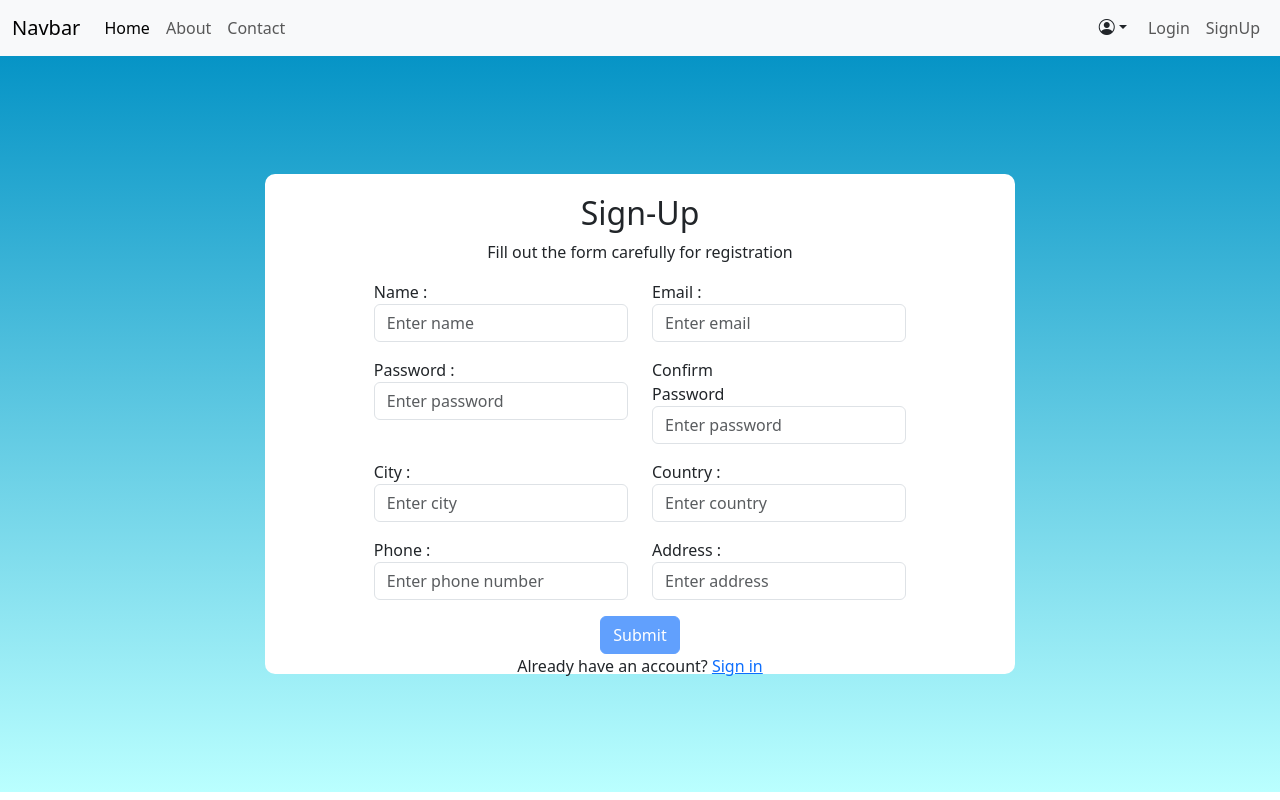
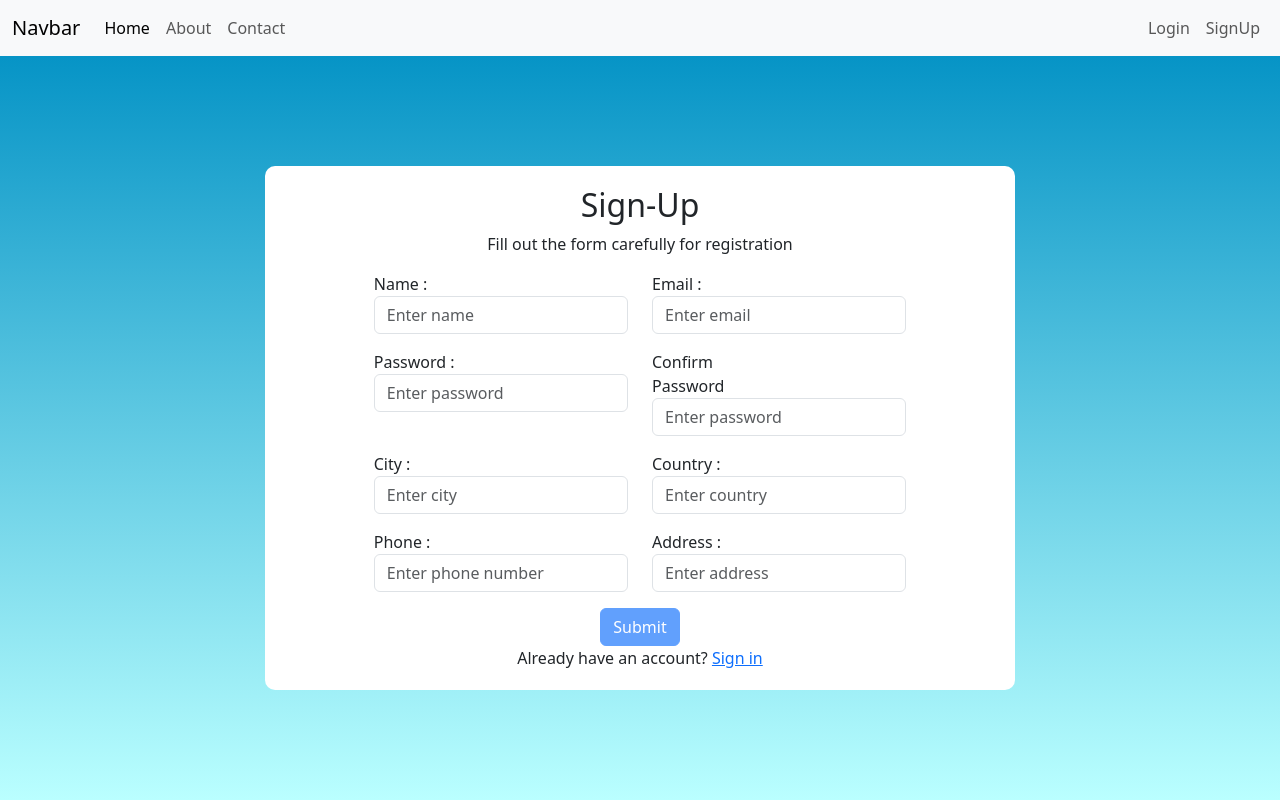
Before and after one commit to SatyamChoukse/Angular_Project_Initialization, an Angular app: page /register in a window 1280 px wide. Built offline with nearby package versions, Linux system fonts and the light colour scheme.

Commit message:
changes in scss with or without login

```diff
--- a/src/app/public/header/header.component.html
+++ b/src/app/public/header/header.component.html
@@ -17,20 +17,21 @@
           </li>
         </ul>
         <ul class="navbar-nav">
-          <div class="dropdown">
+          <div class="dropdown" *ngIf="token">
             <button class="btn dropdown-toggle" type="button" data-bs-toggle="dropdown" aria-expanded="false">
               <i class="bi bi-person-circle profile"></i>
             </button>
-            <ul class="dropdown-menu p-2">
+            <ul  class="dropdown-menu p-2 dropdwn">
               <div class="text-center r-1"><img src="https://img.icons8.com/color/40/000000/guest-female.png"
                 width="30" class="img1" /></div>
               <li routerLink="portal/profile"><button class="dropdown-item mt-2" type="button">Manage your Profile</button></li>
+              <li><button class="dropdown-item mt-2" type="button" (click)="logout()">Logout</button></li>
             </ul>
           </div>
-          <li class="nav-item">
+          <li *ngIf="!token" class="nav-item">
             <a class="nav-link" routerLink="login">Login</a>
           </li>
-          <li class="nav-item">
+          <li *ngIf="!token" class="nav-item">
             <a class="nav-link" routerLink="register">SignUp</a>
           </li>
         </ul>
--- a/src/app/public/header/header.component.scss
+++ b/src/app/public/header/header.component.scss
@@ -2,3 +2,7 @@
     display: flex;
     justify-content: space-between;
 }
+.dropdwn{
+    right: 0;
+    left: initial;
+}
--- a/src/app/public/header/header.component.ts
+++ b/src/app/public/header/header.component.ts
@@ -1,10 +1,28 @@
-import { Component } from '@angular/core';
-
+import { Component, OnChanges, OnInit, SimpleChanges } from '@angular/core';
 @Component({
   selector: 'app-header',
   templateUrl: './header.component.html',
   styleUrl: './header.component.scss'
 })
-export class HeaderComponent {
+export class HeaderComponent implements OnInit,OnChanges{
+
+  public token:boolean=false;
+
+  ngOnChanges(): void {
+    if(localStorage.getItem('jwtToken')){
+      this.token=!this.token;
+    }
+  }
+
+  ngOnInit(): void {
+    if(localStorage.getItem('jwtToken')){
+      this.token=!this.token;
+    }
+  }
+
+  public logout(){
+    localStorage.clear();
+    this.token=!this.token;
+  }
 
 }
--- a/src/app/public/login/login.component.scss
+++ b/src/app/public/login/login.component.scss
@@ -2,14 +2,14 @@
   display: flex;
   justify-content: center;
   align-items: center;
-  height: 92vh;
+  min-height: calc(100vh - 56px);
   background: linear-gradient( #0694c6,#baffff );
 
   .loginbox{
       padding: 20px;
       background-color: #fff;
       width: 600px;
-      height: 375px;
+      min-height: 375px;
       border-radius: 10px;
 
       .user {
--- a/src/app/public/register/register.component.scss
+++ b/src/app/public/register/register.component.scss
@@ -2,14 +2,14 @@
     display: flex;
     justify-content: center;
     align-items: center;
-    height: 92vh;
+    min-height: calc(100vh - 56px);
     background: linear-gradient( #0694c6,#baffff );
 
     .registerbox{
         padding: 20px;
         background-color: #fff;
         width: 750px;
-        height: 500px;
+        min-height: 500px;
         border-radius: 10px;
 
         .user {
```
